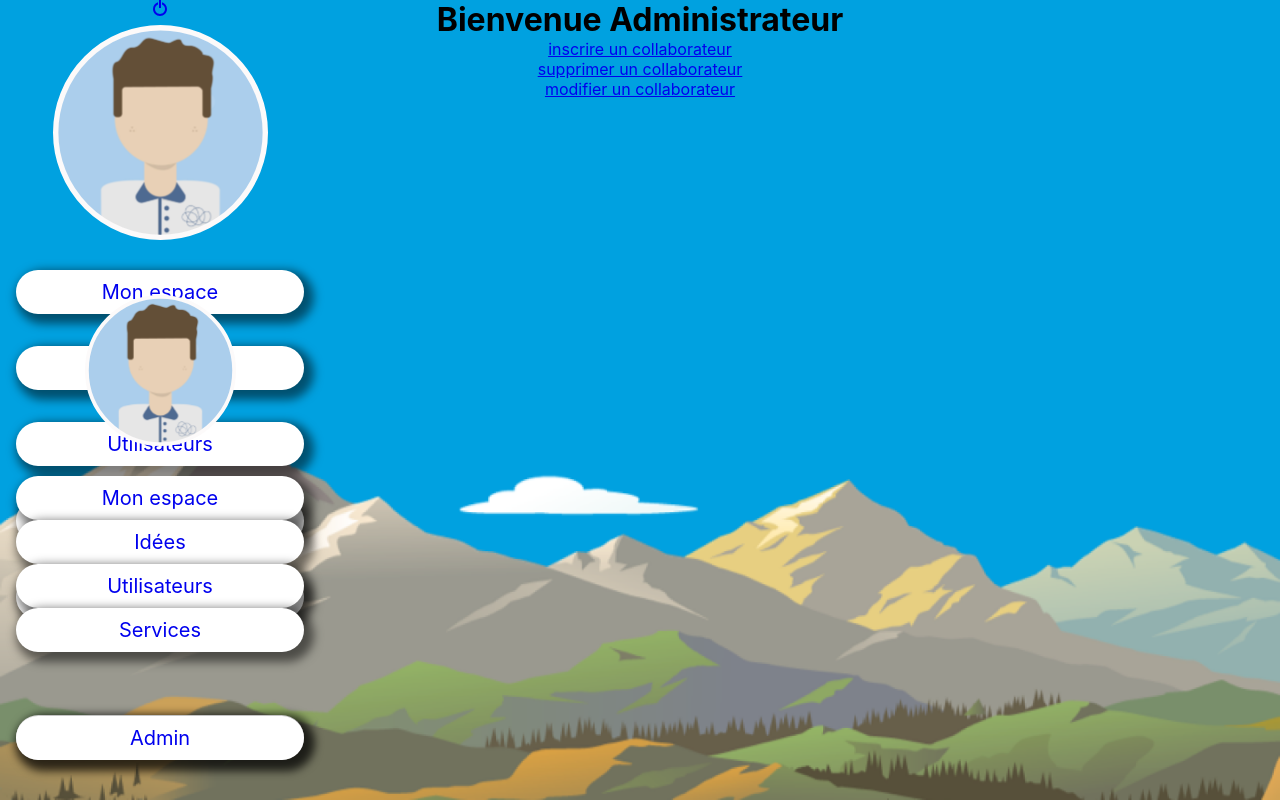
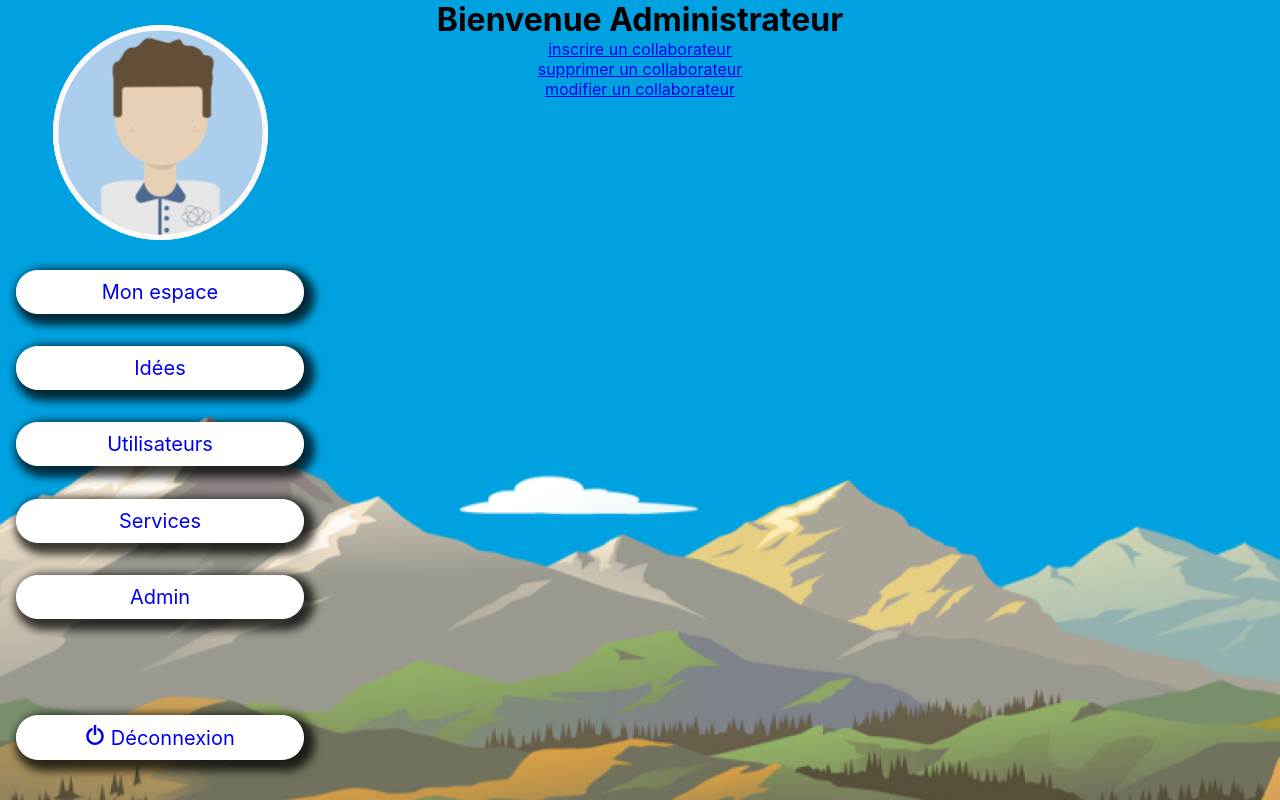
Before and after one commit to Phildev777/SalesForce, a React (Vite) app in the folder frontend/: page /admin in a window 1280 px wide. Built offline with nearby package versions, Linux system fonts and the light colour scheme; no server answers.

Commit message:
update 20/01 11:40

```diff
--- a/frontend/src/App.jsx
+++ b/frontend/src/App.jsx
@@ -2,7 +2,7 @@ import React, { useState, useEffect } from "react";
 import { Routes, Route, useLocation } from "react-router-dom";
 import Connexion from "@pages/Connexion";
 import Header from "@components/Header";
-import Header2 from "@components/Header2";
+// import Header2 from "@components/Header2";
 import axios from "axios";
 import Home from "./pages/Home";
 import Admin from "./pages/Admin";
@@ -35,9 +35,9 @@ function App() {
     <div>
       {location.pathname !== "/" && <Header />}
 
-      {location.pathname === "/admin/modifier" && <Header2 />}
-      {location.pathname === "/admin/supprimer" && <Header2 />}
-      {location.pathname === "/admin/inscrire" && <Header2 />}
+      {location.pathname === "/admin/modifier" && <Header />}
+      {location.pathname === "/admin/supprimer" && <Header />}
+      {location.pathname === "/admin/inscrire" && <Header />}
 
       <Routes>
         <Route path="/home" element={<Home />} />
--- a/frontend/src/assets/styles/UtilisateurCarte.css
+++ b/frontend/src/assets/styles/UtilisateurCarte.css
@@ -17,7 +17,7 @@
   justify-content: center;
 }
 
-.containerUserCardImg>img {
+.containerUserCardImg > img {
   height: 100%;
 }
 
--- a/frontend/src/components/Header.jsx
+++ b/frontend/src/components/Header.jsx
@@ -43,8 +43,6 @@ function Header() {
               <ImSwitch className="disconnect" /> Déconnexion
             </NavLink>
           </li>
-
-
         </ul>
       </header>
       <button className="burger" type="button" onClick={handleNav}>
--- a/frontend/src/components/Header2.jsx
+++ b/frontend/src/components/Header2.jsx
@@ -4,7 +4,7 @@ import { NavLink } from "react-router-dom";
 import { ImSwitch } from "react-icons/im";
 import avatar from "../assets/avatar1.svg";
 // import * as Icons from "react-icons/io";
-function Header2() {
+function Header() {
   const [nav, setNav] = useState(false);
   const handleNav = () => setNav(!nav);
 
@@ -18,10 +18,6 @@ function Header2() {
   return (
     <>
       <header className={`${nav ? "show" : "hide"}`}>
-        <NavLink to="/">
-          <ImSwitch className="disconnect" />
-        </NavLink>
-
         <div className="containerHeaderImg">
           <img alt="profil" src={avatar} />
         </div>
@@ -38,8 +34,11 @@ function Header2() {
           <li>
             <NavLink to="/services">Services</NavLink>
           </li>
+
           <li>
-            <NavLink to="/admin">Admin</NavLink>
+            <NavLink to="/">
+              <ImSwitch className="disconnect" /> Déconnexion
+            </NavLink>
           </li>
         </ul>
       </header>
@@ -50,4 +49,4 @@ function Header2() {
   );
 }
 
-export default Header2;
+export default Header;
--- a/frontend/src/pages/Admin.jsx
+++ b/frontend/src/pages/Admin.jsx
@@ -1,13 +1,13 @@
 import React from "react";
 import { NavLink } from "react-router-dom";
-import Header2 from "@components/Header2";
+import Header from "@components/Header";
 
 function Admin() {
   return (
     <div>
       <div>
         <div>
-          <Header2 />
+          <Header />
           <h1 className="titre">Bienvenue Administrateur</h1>
         </div>
         <div className="formAdmin">
```
